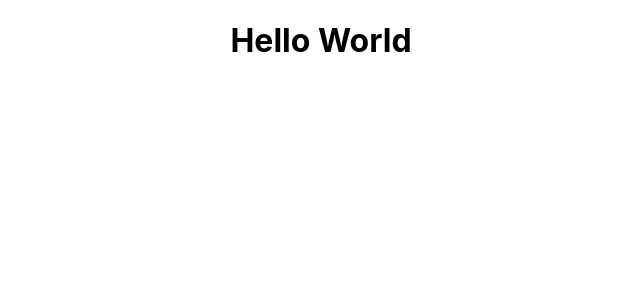
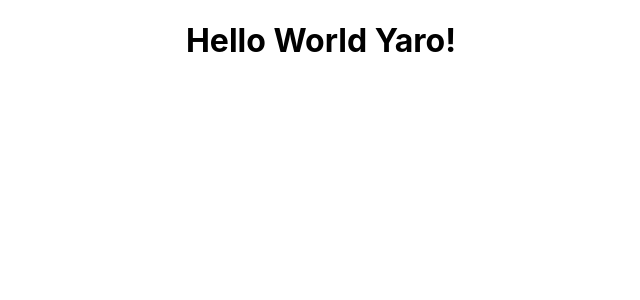
Before and after one commit to Yaroslav-Naft/lab-2---react-Yaroslav-Naft, a React (Create React App) app in the folder my-app/: page / in a window 1280 px wide. Shown: the top 300 px of the page, without its empty margins (319-959 px from the left). Built offline with nearby package versions, Linux system fonts and the light colour scheme.

Commit message:
Added Header and tested it

```diff
--- a/my-app/src/App.js
+++ b/my-app/src/App.js
@@ -5,7 +5,7 @@ import Header from "./Header";
 function App() {
   return (
    <div className="App">
-<Header />
+    <Header />
   </div>
   );
 }
--- a/my-app/src/Header.js
+++ b/my-app/src/Header.js
@@ -4,7 +4,7 @@ export default class Header extends Component {
     render() {
         return (
             <div>
-              <h1>Hello World</h1>
+              <h1>Hello World Yaro!</h1>
             </div>
         )
     }
```
